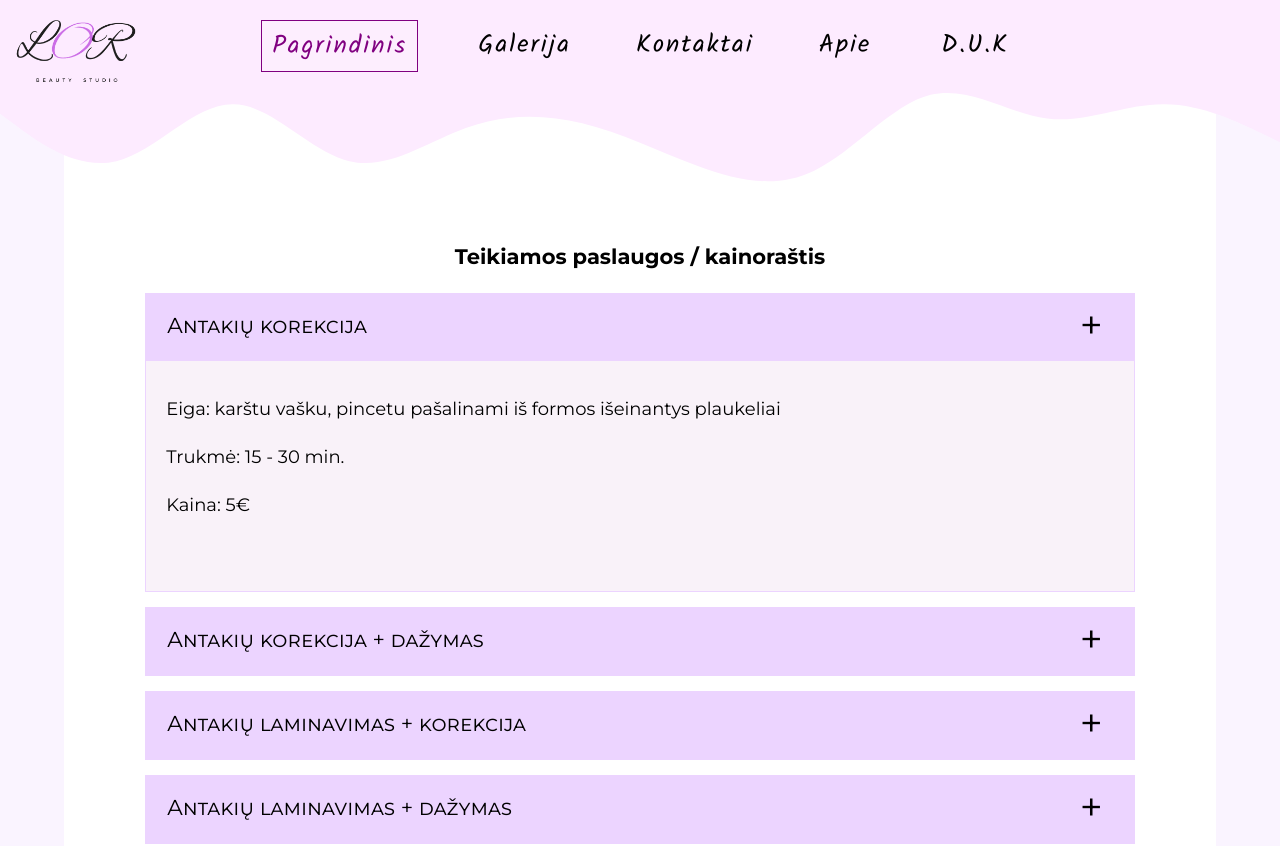
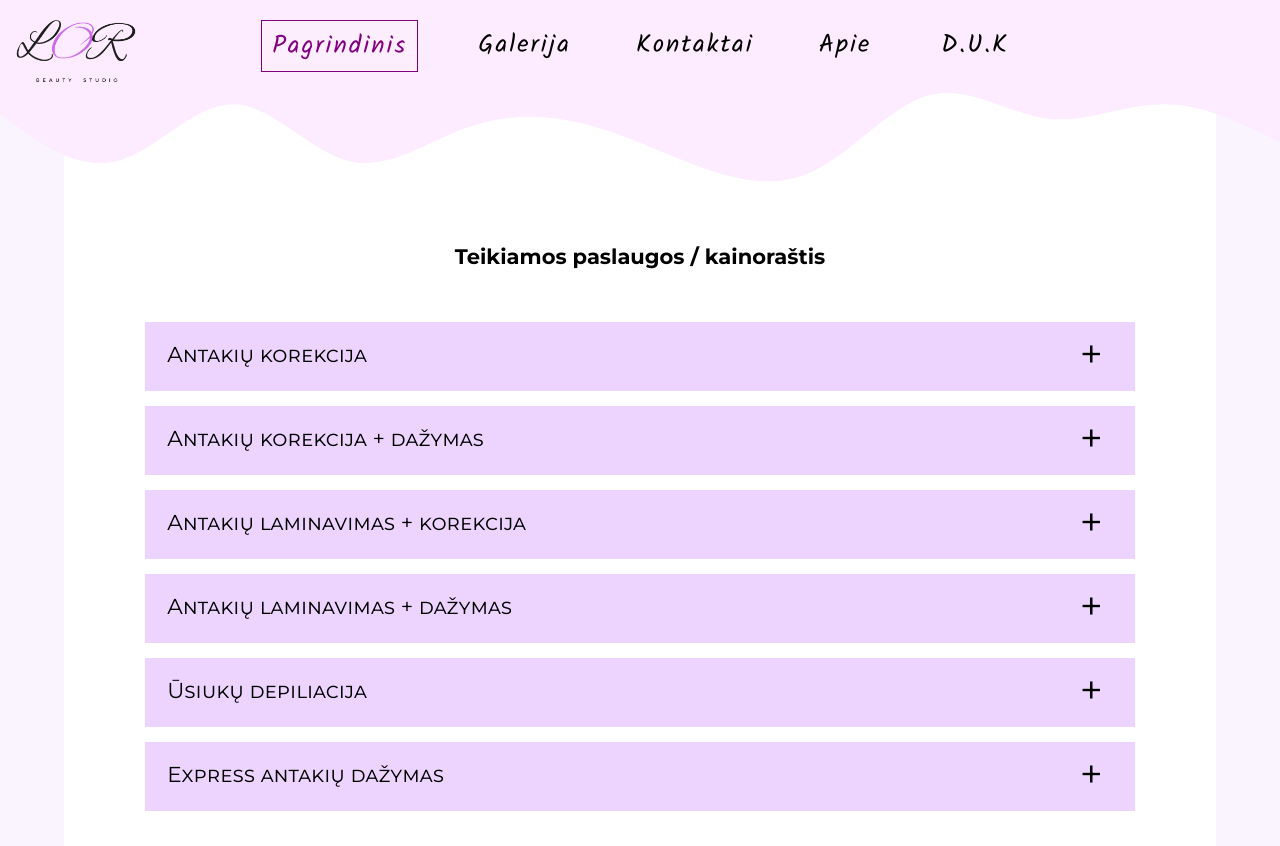
Before and after one commit to ArminasStrolys/react-projects, a React (Create React App) app in the folder eyebrow-portfolio-site/: page / in a window 1280 px wide. Shown: the top 846 px of the page. Built offline with nearby package versions, Linux system fonts and the light colour scheme.

Commit message:
Added dynamic service slide to show off customer how to use those slider bars

```diff
--- a/eyebrow-portfolio-site/src/style/_services.scss
+++ b/eyebrow-portfolio-site/src/style/_services.scss
@@ -10,6 +10,7 @@
   .drop-down-services {
     h3 {
       text-align: center;
+      margin-bottom: 50px;
     }
     .service-headline {
       border: 1px solid $service_table_color_brighter;
@@ -60,7 +61,19 @@
       height: 0px;
     }
     #touch1 + .slide {
-      height: 230px;
+      height: 0px;
+      animation: slider 3s 1s 1 ease-in-out;
+    }
+    @keyframes slider {
+      0% {
+        height: 0;
+      }
+      50% {
+        height: 230px;
+      }
+      100% {
+        height: 0;
+      }
     }
 
     #touch1:checked + .slide,
@@ -73,7 +86,7 @@
     }
 
     #touch1:checked + .slide {
-      height: 0;
+      height: 230px;
     }
     #touch2:checked + .slide {
       height: 230px;
```
Also changed, not shown: 1 other file (tests, documents, lock files or other folders).
